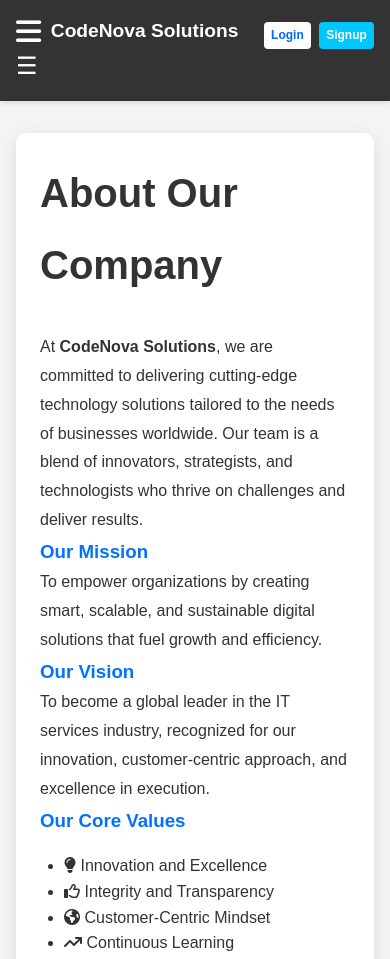
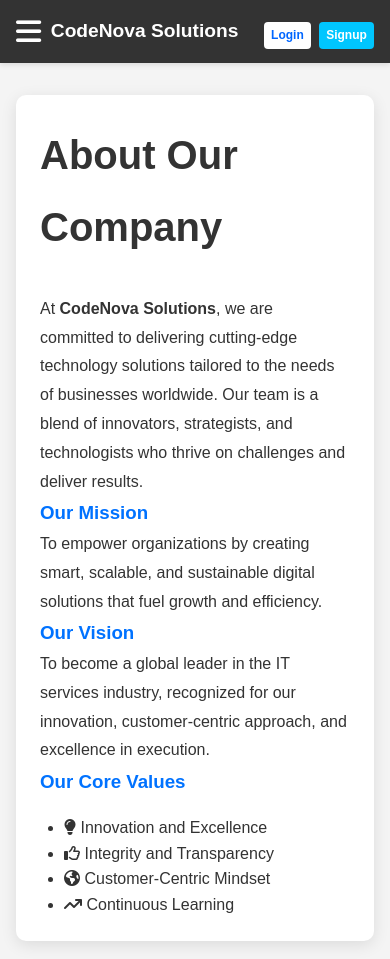
Before and after one commit to ashish-0280/CodeNova-Solutions, a plain HTML site: page public/about.html in a window 390 px wide. Shown: the top 959 px of the page. Drawn offline with Linux system fonts and the light colour scheme.

Commit message:
my commit

```diff
--- a/public/about.html
+++ b/public/about.html
@@ -21,7 +21,6 @@
                 <i class="fas fa-bars"></i>
             </div> CodeNova Solutions</div>
             </div>
-            <div class="menu-toggle" onclick="toggleMenu()">☰</div>
             <div class="nav-right">
                 <ul class="nav-items">
                 <li><a href="index.html">Home</a></li>
```
Also changed, not shown: public/careers.html (+0 -1 lines), public/contact.html (+0 -1 lines), public/login.html (+0 -1 lines), public/services.html (+0 -1 lines), public/signup.html (+0 -1 lines).
